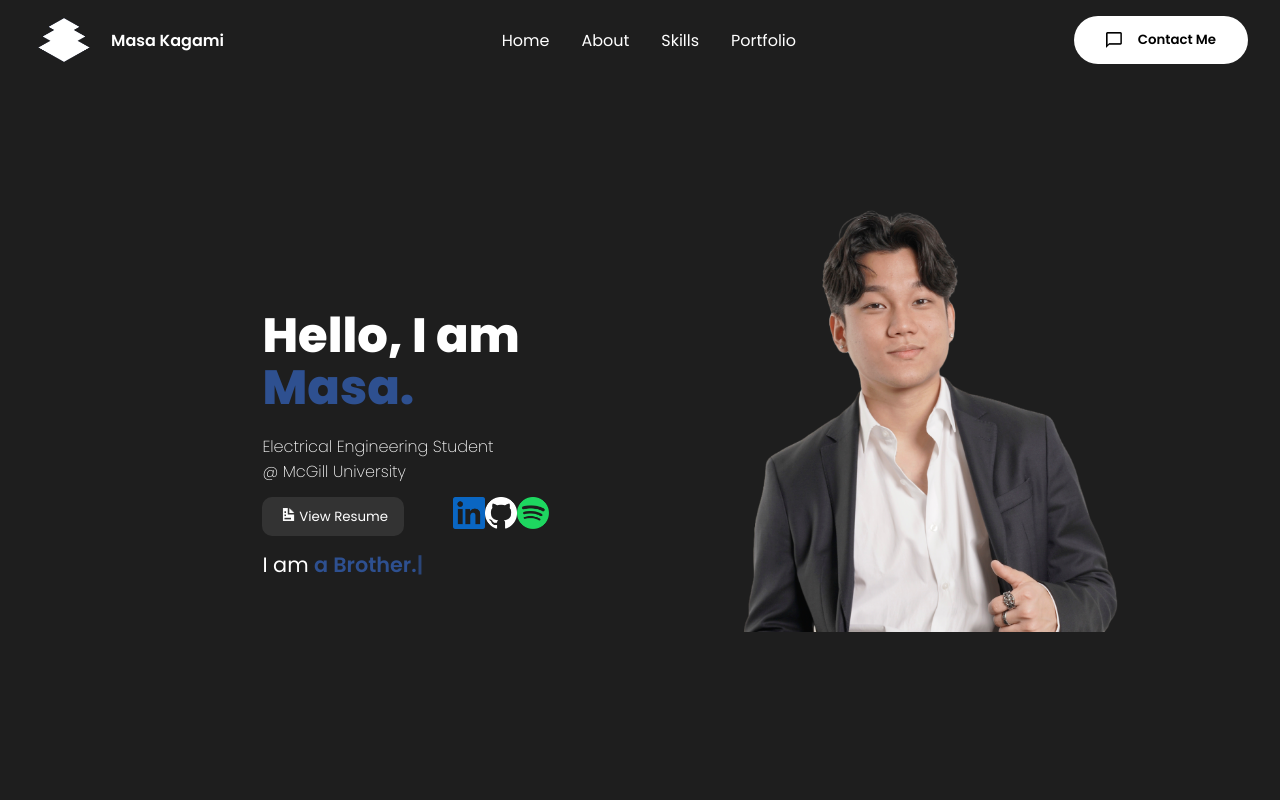
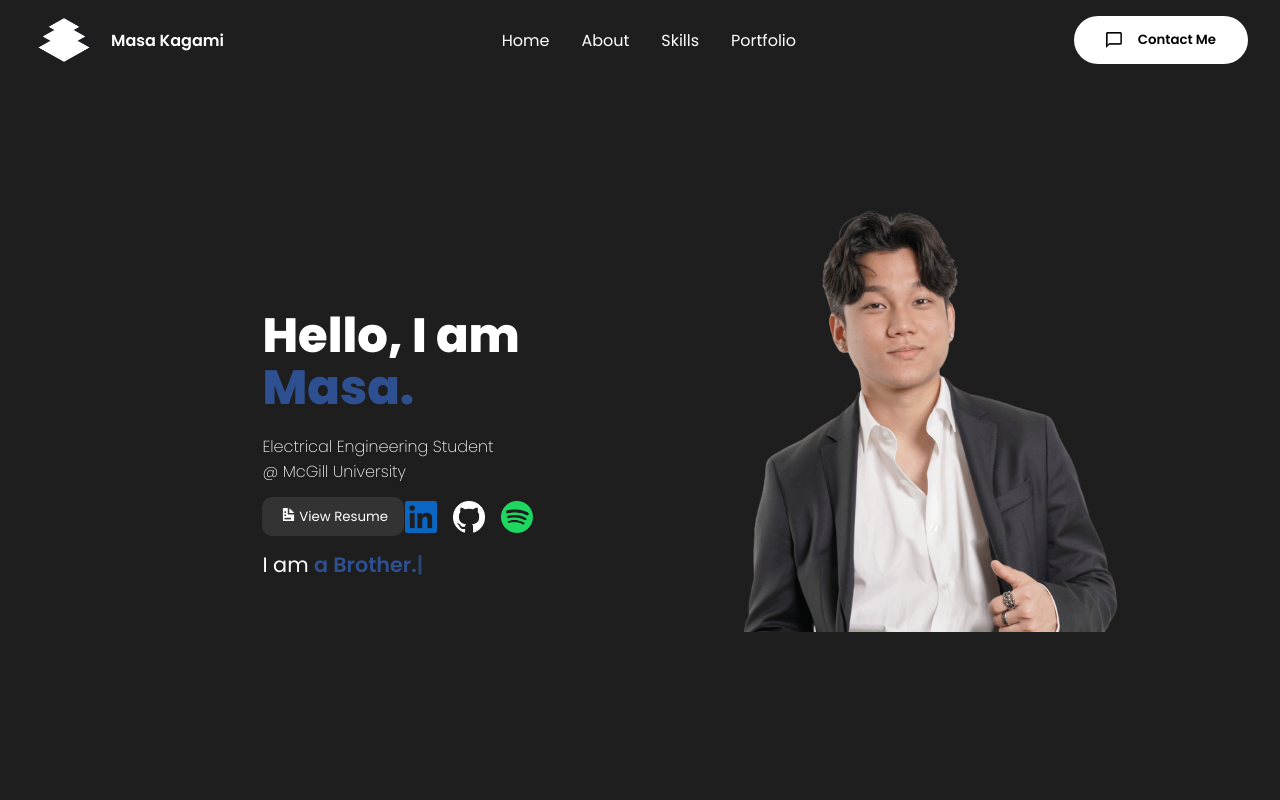
Before and after one commit to MasaKagami/masakagami.com, a React (Create React App) app in the folder portfolio/: page / in a window 1280 px wide. Shown: the top 800 px of the page. Built offline with nearby package versions, Linux system fonts and the light colour scheme.

Commit message:
Update intro.css

```diff
--- a/portfolio/src/components/intro/intro.css
+++ b/portfolio/src/components/intro/intro.css
@@ -56,6 +56,7 @@
 .intro-button{
     background: #333333;
     margin: 1rem 0;
+    margin-right: 1rem;
     padding: 0.75rem 1.6rem;
     color:white;
     border:none;
@@ -82,7 +83,12 @@
     flex-direction: row;
     height: auto;
     align-items: center;
-    justify-content: space-between;
+    /* justify-content: space-between; */
+}
+
+.intro-content-link-icon{
+    display: flex;
+    /* background-color: pink; */
 }
 
 .intro-content-link a{
@@ -96,6 +102,7 @@
     cursor:pointer;
     transition: transform 0.3s ease;
     display: block;
+    margin: 0 1rem 0 0;
 }
 
 .intro-link-icons:hover{
```
